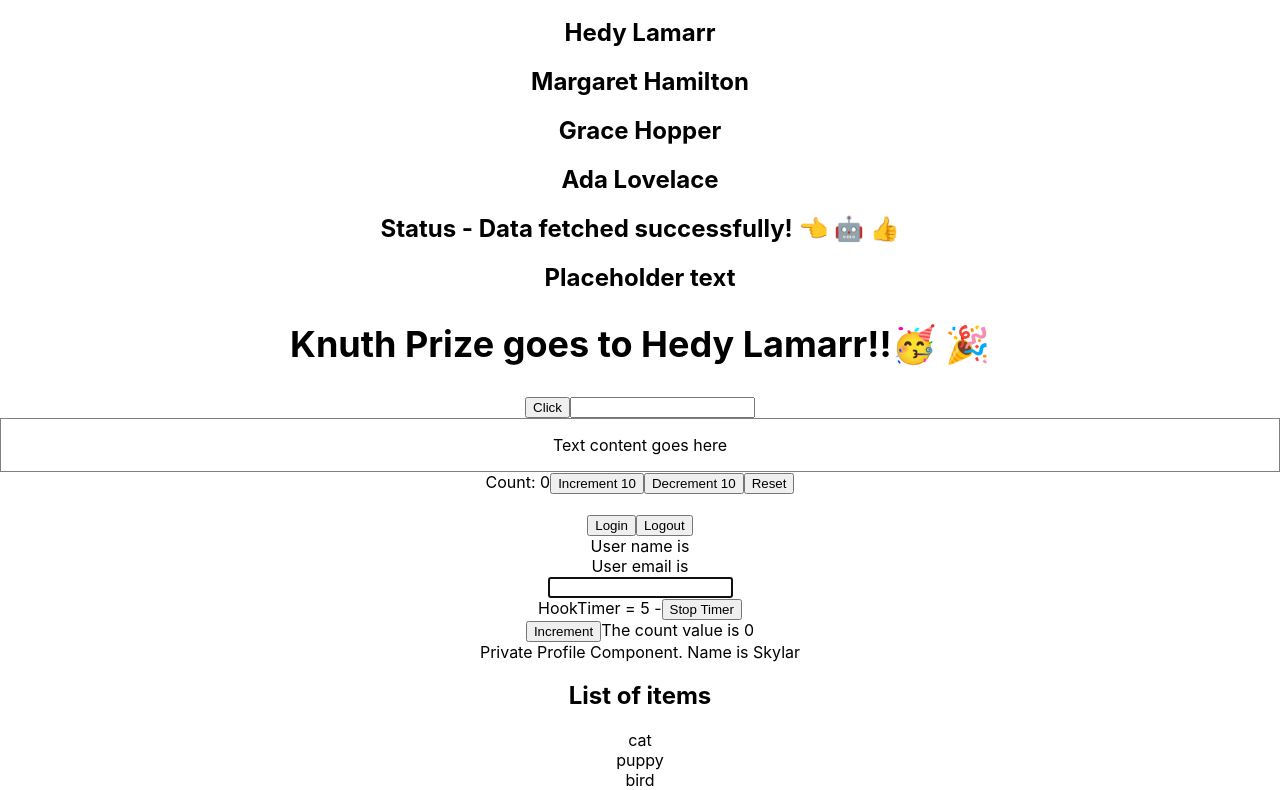
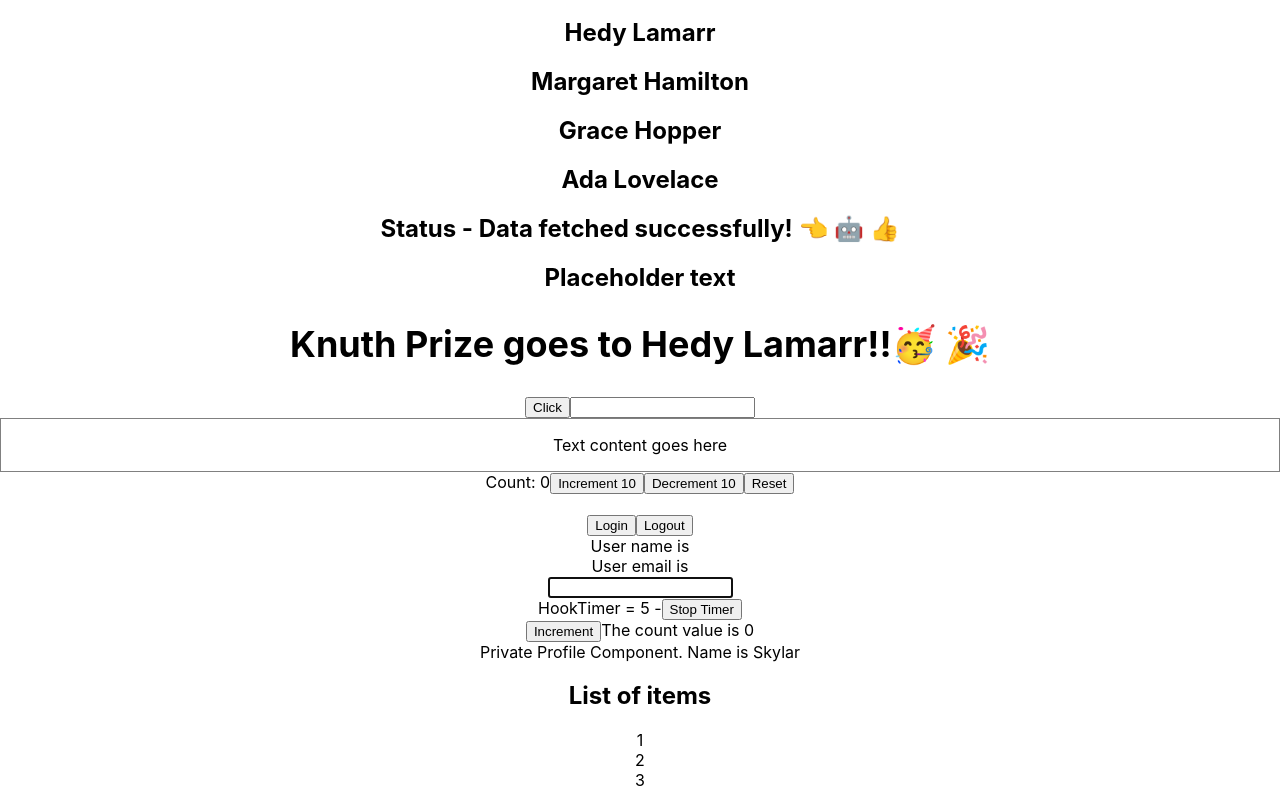
Before and after one commit to Skylar090807/React-TypeScript-Basic, a React (Create React App) app: page / in a window 1280 px wide. Shown: the part 238-1028 px from the top of the page. Built offline with nearby package versions, Linux system fonts and the light colour scheme.

Commit message:
modify list.tsx Generic Props Object

```diff
--- a/src/App.tsx
+++ b/src/App.tsx
@@ -70,7 +70,28 @@
       <MutableRef />
       <Counter2 message="The count value is" />
       <Private isLoggedIn={true} Component={Profile} />
-      <List item={['cat', 'puppy', 'bird']} onClick={console.log} />
+      {/* <List item={['cat', 'puppy', 'bird']} onClick={console.log} />
+      <List item={[1, 2, 3]} onClick={console.log} /> */}
+      <List
+        items={[
+          {
+            id: 1,
+            first: 'Heady',
+            last: 'Lamarr',
+          },
+          {
+            id: 2,
+            first: 'Margaret',
+            last: 'Hamilton',
+          },
+          {
+            id: 3,
+            first: 'Grace',
+            last: 'Hopper',
+          },
+        ]}
+        onClick={console.log}
+      />
     </div>
   )
 }
--- a/src/components/generics/list.tsx
+++ b/src/components/generics/list.tsx
@@ -1,16 +1,16 @@
-type ListProps = {
-  item: string[] | number[]
-  onClick: (value: string) => void
+type ListProps<T> = {
+  items: T[]
+  onClick: (value: T) => void
 }
 
-export const List = ({ item, onClick }: ListProps) => {
+export const List = <T extends { id: number }>({ items, onClick }: ListProps<T>) => {
   return (
     <div>
       <h2>List of items</h2>
-      {item.map((item, index) => {
+      {items.map((item) => {
         return (
-          <div key={index} onClick={() => onClick(item)}>
-            {item}
+          <div key={item.id} onClick={() => onClick(item)}>
+            {item.id}
           </div>
         )
       })}
```
